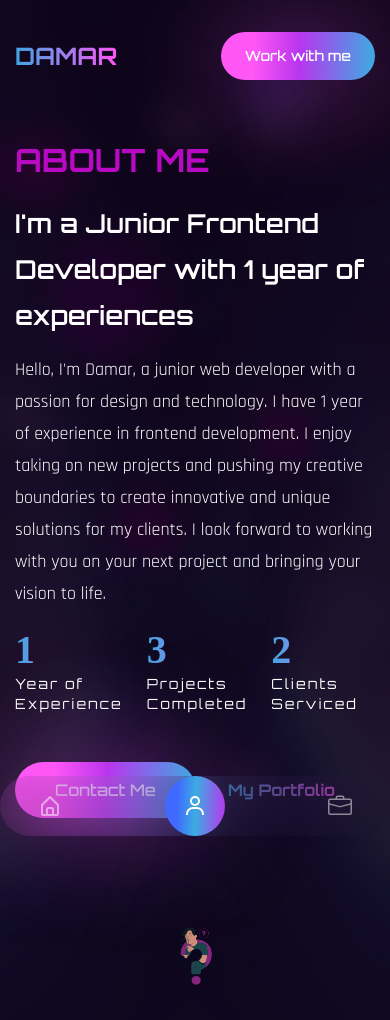
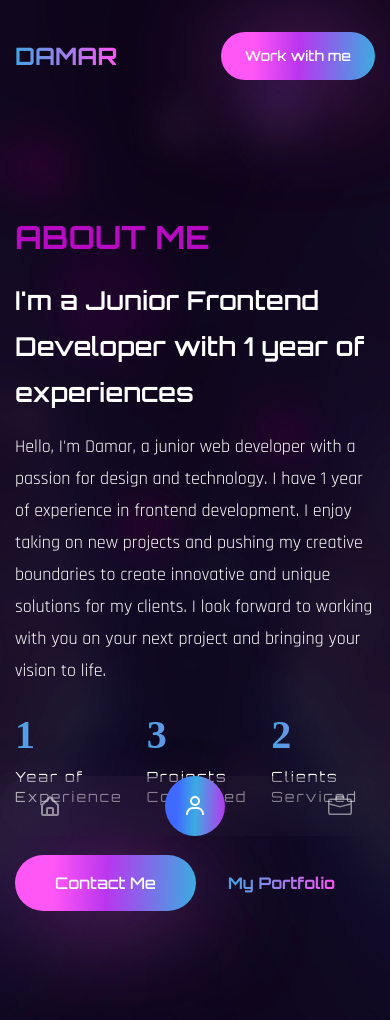
Before and after one commit to damarbm30/react-portfolio, a React (Vite) app: page /about in a window 390 px wide. Built offline with nearby package versions, Linux system fonts and the light colour scheme; a web font is replaced by a local one.

Commit message:
fix styling

```diff
--- a/src/pages/About/About.jsx
+++ b/src/pages/About/About.jsx
@@ -11,31 +11,32 @@ const About = () => {
   return (
     <section id="about" className="section" ref={ref}>
       <div className="container mx-auto">
-        <div className="flex min-h-screen flex-col gap-y-10 lg:flex-row lg:items-center lg:gap-x-20 lg:gap-y-0">
+        <div className="flex min-h-screen flex-col items-center justify-center gap-y-10 lg:flex-row lg:gap-x-20 lg:gap-y-0">
           {/* text */}
           <motion.div
             variants={fadeIn("left", 0.3)}
             initial="hidden"
             whileInView="show"
             viewport={{ once: false, amount: 0.3 }}
-            className="flex-1"
+            className="flex flex-1 flex-col items-center justify-center lg:flex-row lg:items-center lg:justify-between"
           >
+            <div>
               <h2 className="h2 font-bold text-accent">About Me</h2>
               <h3 className="h3 mb-4">
                 I'm a Junior Frontend Developer with 1 year of experiences
               </h3>
               <p className="mb-6">
-              Hello, I'm Damar, a junior web developer with a passion for design
-              and technology. I have 1 year of experience in frontend
+                Hello, I'm Damar, a junior web developer with a passion for
+                design and technology. I have 1 year of experience in frontend
                 development. I enjoy taking on new projects and pushing my
-              creative boundaries to create innovative and unique solutions for
-              my clients. I look forward to working with you on your next
+                creative boundaries to create innovative and unique solutions
+                for my clients. I look forward to working with you on your next
                 project and bringing your vision to life.
               </p>
               {/* stats */}
               <div className="mb-12 flex gap-x-6 lg:gap-x-10">
                 <div>
-                <div className="text-gradient mb-2 font-tertiary text-[40px]">
+                  <div className="text-gradient mb-2 py-2 font-tertiary text-[40px] lg:py-0">
                     {inView ? <CountUp start={0} end={1} duration={3} /> : ""}
                   </div>
                   <div className="font-primary text-sm tracking-[2px]">
@@ -43,7 +44,7 @@ const About = () => {
                   </div>
                 </div>
                 <div>
-                <div className="text-gradient mb-2 font-tertiary text-[40px]">
+                  <div className="text-gradient mb-2 py-2 font-tertiary text-[40px] lg:py-0">
                     {inView ? <CountUp start={0} end={3} duration={3} /> : ""}
                   </div>
                   <div className="font-primary text-sm tracking-[2px]">
@@ -51,7 +52,7 @@ const About = () => {
                   </div>
                 </div>
                 <div>
-                <div className="text-gradient mb-2 font-tertiary text-[40px]">
+                  <div className="text-gradient mb-2 py-2 font-tertiary text-[40px] lg:py-0">
                     {inView ? <CountUp start={0} end={2} duration={3} /> : ""}
                   </div>
                   <div className="font-primary text-sm tracking-[2px]">
@@ -65,6 +66,7 @@ const About = () => {
                   My Portfolio
                 </a>
               </div>
+            </div>
           </motion.div>
           {/* img */}
           <motion.div
@@ -72,7 +74,7 @@ const About = () => {
             initial="hidden"
             whileInView="show"
             viewport={{ once: false, amount: 0.3 }}
-            className="h-[640px] flex-1 bg-about bg-contain bg-top bg-no-repeat mix-blend-lighten"
+            className="hidden h-[640px] flex-1 bg-about bg-contain bg-top bg-no-repeat mix-blend-lighten lg:flex lg:max-w-[482px]"
           ></motion.div>
         </div>
       </div>
```
Lines whose indentation alone changed are shown as unchanged.
